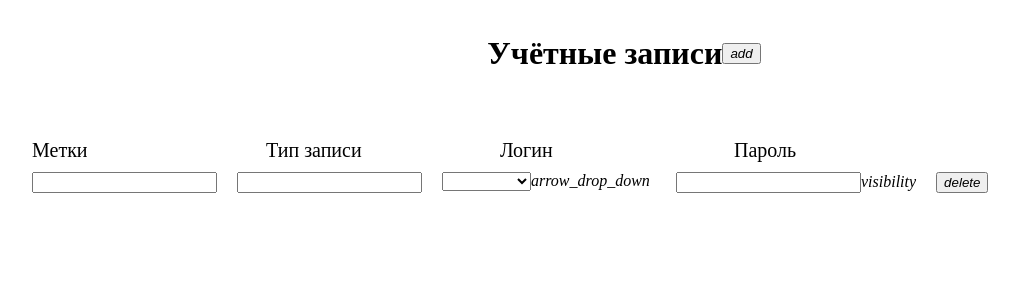
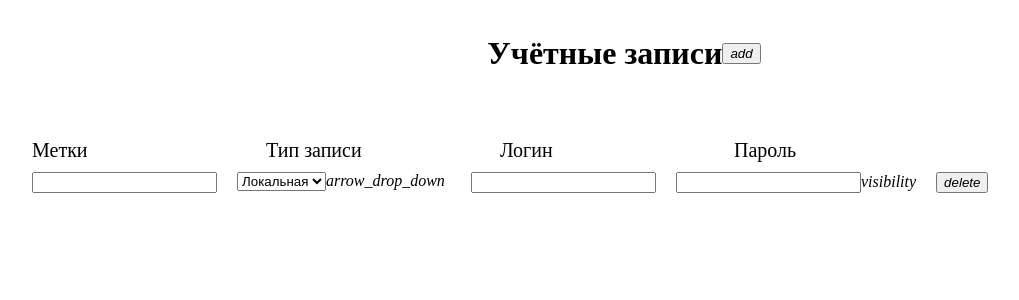
Before and after one commit to nasty23-star/selects, a Vue app: page / in a window 1280 px wide. Both pictures are taken after a click on the button "add". Shown: the top 300 px of the page, without its empty margins (16-1035 px from the left). Built offline with nearby package versions, Linux system fonts and the light colour scheme.

Commit message:
Валидация

```diff
--- a/src/components/VInput.vue
+++ b/src/components/VInput.vue
@@ -2,6 +2,7 @@
 const props = defineProps(['modelValue', 'type'])
 const emit = defineEmits<{
   (e: 'update:modelValue', value: string): void
+  (e: 'blur'): void
 }>()
 </script>
 <template>
@@ -10,6 +11,7 @@ const emit = defineEmits<{
       :value="props.modelValue"
       :type="props.type"
       @input="emit('update:modelValue', ($event.target as HTMLInputElement).value)"
+      @blur="emit('blur')"
     />
     <i v-if="props.type === 'password'">visibility</i>
   </div>
--- a/src/components/VNote.vue
+++ b/src/components/VNote.vue
@@ -6,7 +6,8 @@ import VButton from './VButton.vue'
 import type { NoteInt } from '../types/common'
 const emit = defineEmits(['updateNote', 'deleteNote'])
 const props = defineProps<{ note: NoteInt }>()
-const selected = ref(props.note.type)
+const options = ref(['Локальная', 'LDAP'])
+const selected = ref('Локальная')
 const flag = ref(
   props.note.flag
     ?.map((x) => x.text)
@@ -45,18 +46,49 @@ watch(password, () => {
     password: password.value,
   })
 })
-// валидация и отображение если не так
+const error = ref(false)
+const validateSelected = () => {
+  if (!selected.value) {
+    error.value = true
+  } else {
+    error.value = false
+  }
+}
+const validateLogin = () => {
+  if (!login.value) {
+    error.value = true
+  } else {
+    error.value = false
+  }
+}
+const validatePassword = () => {
+  if (!password.value) {
+    error.value = true
+  } else {
+    error.value = false
+  }
+}
 
-// не забыть дописать названия колонок (метка  и тд)
+// если пароля нет, логин должен растянуться на всю длину
+// доделать сохранение в объект, а не в строку, в метке
 </script>
 <template>
   <div class="container">
-    <VInput v-model="flag" type="flag" />
-
-    <VInput v-model="login" />
-    <VSelect v-model="selected" />
-
-    <VInput v-if="props.note.password !== null" v-model="password" type="password" />
+    <VInput v-model.trim="flag" type="flag" />
+    <VSelect
+      :class="{ invalid: error }"
+      v-model="selected"
+      :options="options"
+      @blur="validateSelected"
+    />
+    <VInput :class="{ invalid: error }" v-model.trim="login" @blur="validateLogin" />
+    <VInput
+      v-if="props.note.password !== null"
+      :class="{ invalid: error }"
+      v-model.trim="password"
+      type="password"
+      @blur="validatePassword"
+    />
     <VButton
       @click="emit('deleteNote', note.id)"
       class="border square tertiary-border medium large tertiary-text medium-elevate top"
--- a/src/components/VSelect.vue
+++ b/src/components/VSelect.vue
@@ -1,10 +1,7 @@
 <script setup lang="ts">
-import { ref } from 'vue'
-const props = defineProps(['modelValue'])
+const props = defineProps(['modelValue', 'options'])
 
 const emit = defineEmits(['update:modelValue'])
-
-const options = ref(['Локальная', 'LDAP'])
 </script>
 <template>
   <div class="select">
@@ -15,7 +12,7 @@ const options = ref(['Локальная', 'LDAP'])
           (e) => e.target && emit('update:modelValue', (e.target as HTMLSelectElement).value)
         "
       >
-        <option v-for="option in options" :key="option">
+        <option v-for="option in props.options" :key="option">
           {{ option }}
         </option>
       </select>
```
